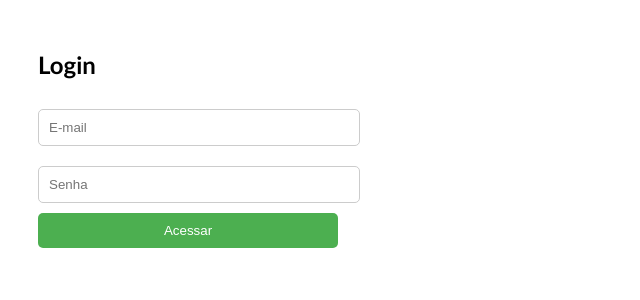
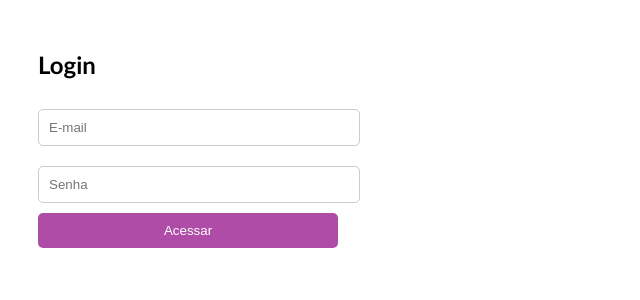
Before and after one commit to SilviaBea/ATP_Devops, a React (Create React App) app: page / in a window 1280 px wide. Shown: the top 300 px of the page, without its empty margins (0-640 px from the left). Built offline with nearby package versions, Linux system fonts and the light colour scheme.

Commit message:
change button color

```diff
--- a/src/index.css
+++ b/src/index.css
@@ -22,7 +22,7 @@
 .login-button {
   width: 100%;
   padding: 10px;
-  background-color: #4CAF50;
+  background-color: #af4ca7;
   color: white;
   border: none;
   border-radius: 5px;
```
